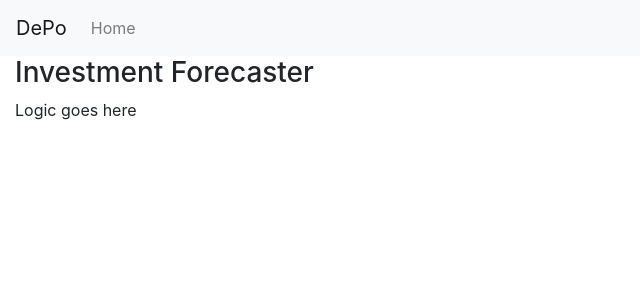
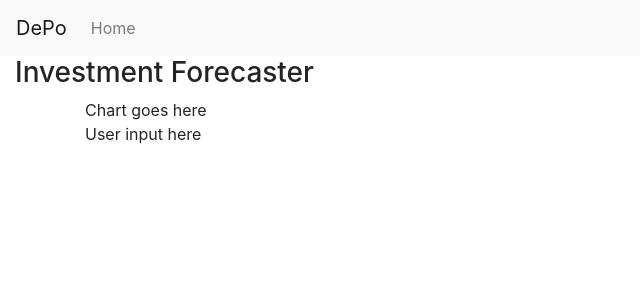
Before and after one commit to rashelrr/gs-summit-group-26, a React (Create React App) app in the folder Goldman Sachs/Forecaster/eng-possibilities-svcs-tests/src/main/java/com/investing/UI/: page / in a window 1280 px wide. Shown: the top 300 px of the page, without its empty margins (0-640 px from the left). Built offline with nearby package versions, Linux system fonts and the light colour scheme.

Commit message:
testing out ui things

```diff
--- a/Goldman Sachs/Forecaster/eng-possibilities-svcs-tests/src/main/java/com/investing/UI/src/App.js
+++ b/Goldman Sachs/Forecaster/eng-possibilities-svcs-tests/src/main/java/com/investing/UI/src/App.js
@@ -1,4 +1,5 @@
 import { Container } from "react-bootstrap";
+import { Button } from "react-bootstrap";
 
 import NavBar from "./components/NavBar";
 import ForecasterHome from './pages/Forecaster'
--- a/Goldman Sachs/Forecaster/eng-possibilities-svcs-tests/src/main/java/com/investing/UI/src/pages/Forecaster/index.js
+++ b/Goldman Sachs/Forecaster/eng-possibilities-svcs-tests/src/main/java/com/investing/UI/src/pages/Forecaster/index.js
@@ -1,11 +1,15 @@
 import React from "react";
+import {Container} from "react-bootstrap";
 
 const ForecasterHome = () => {
   return (
     <>
        <div>
             <h3>Investment Forecaster</h3>
-            <p>Logic goes here</p>
+            {/* <p>Logic goes here</p> */}
+            <Container>Chart goes here</Container>
+
+            <Container>User input here</Container>
           </div>
     </>
   );
```
Also changed, not shown: 1 other file (tests, documents, lock files or other folders).
